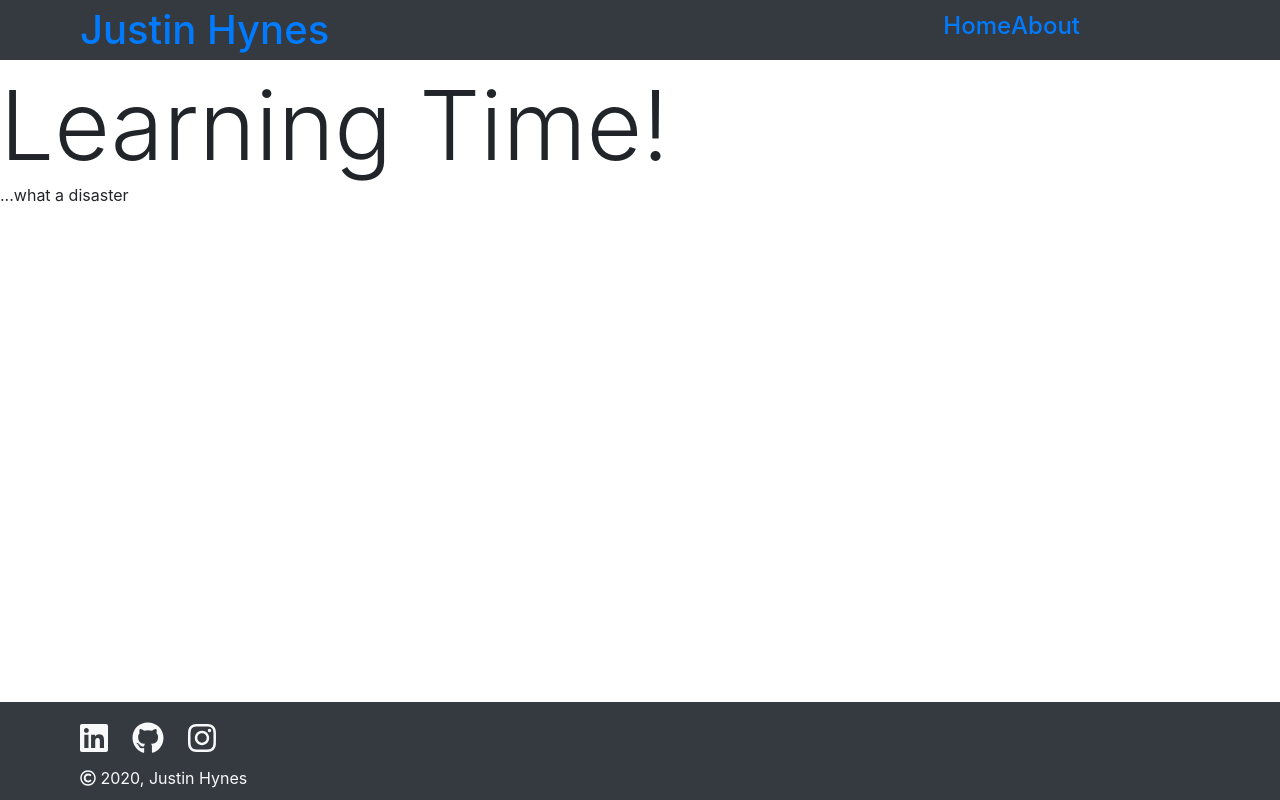
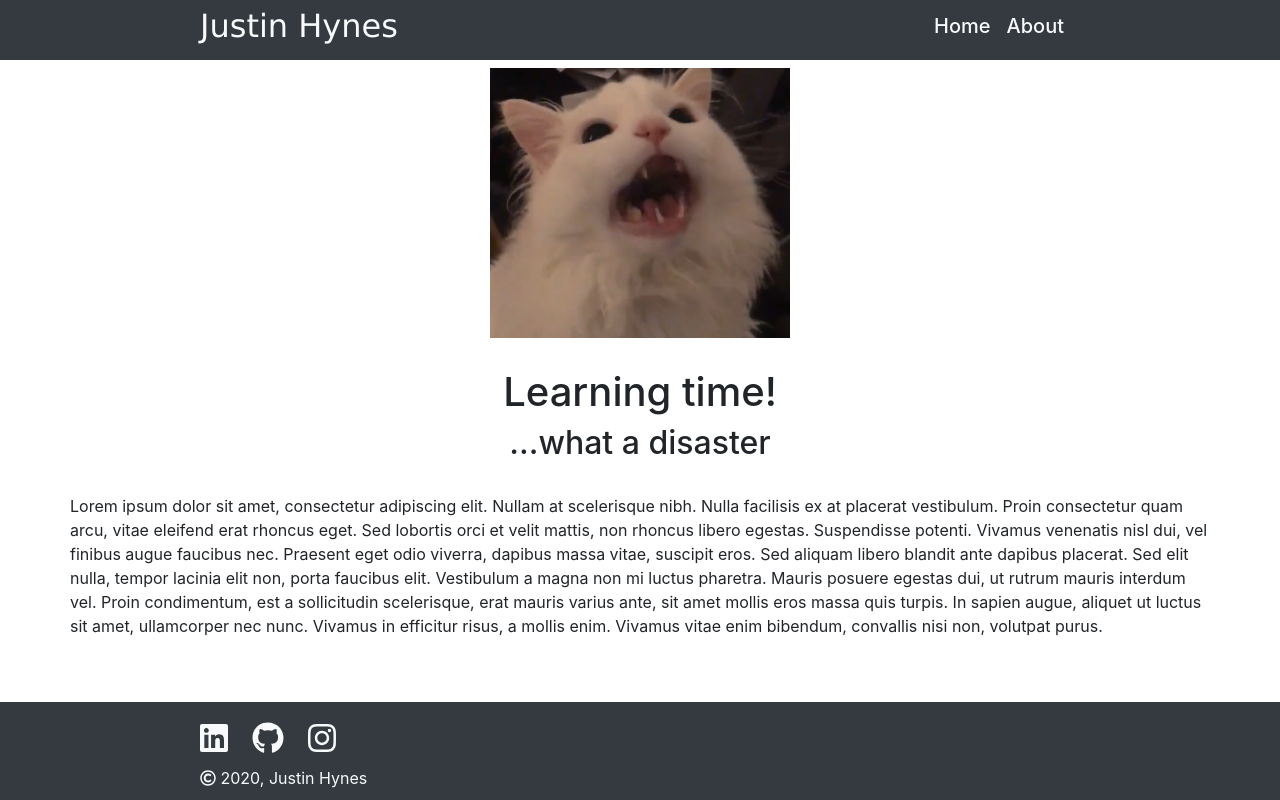
Before and after one commit to justinhynes/personal-site, a Gatsby site: page / in a window 1280 px wide. Built offline with nearby package versions, Linux system fonts and the light colour scheme; Gatsby itself is replaced by a stand-in of ours.

Commit message:
Add new components from learning-time during X-Men sprint/hackathon.

```diff
--- a/src/components/header.js
+++ b/src/components/header.js
@@ -1,6 +1,5 @@
 import PropTypes from "prop-types"
 import React from "react"
-import { Link } from "gatsby"
 
 import HeaderMenu from "./headerMenu"
 
@@ -8,8 +7,8 @@ import "../styling/header.css"
 
 const Header = ({ siteTitle }) => (
     <div className="d-flex flex-row align-items-center justify-content-between h1 bg-dark text-light text-center header-styling">
-    <Link className="header-link" to="/">Justin Hynes</Link>
-    <HeaderMenu className="d-flex justify-content-end"/>
+      <p className="h2 header-name">Justin Hynes</p>
+      <HeaderMenu />
     </div>
 )
 
--- a/src/components/headerMenu.js
+++ b/src/components/headerMenu.js
@@ -1,11 +1,12 @@
 import React from "react"
 import { Link } from "gatsby"
 
+import "../styling/headerMenu.css"
 
 const HeaderMenu = () => (
     <div className="d-flex flex-row bg-dark text-light text-center">
-        <Link to="/" className="h4">Home</Link>
-        <Link to="/about" className="h4">About</Link>
+        <Link to="/" className="h5 header-menu-link">Home</Link>
+        <Link to="/about" className="h5 px-3 header-menu-link">About</Link>
     </div>
 )
 
--- /dev/null
+++ b/src/components/image.js
@@ -0,0 +1,23 @@
+import React from "react"
+import { useStaticQuery, graphql } from "gatsby"
+import Img from "gatsby-image"
+
+import "../styling/image.css";
+
+const Image = () => {
+    const data = useStaticQuery(graphql`
+        query {
+            cat: file(relativePath: { eq: "cat_scream.png" }) {
+                childImageSharp {
+                    fluid(maxWidth: 300) {
+                        ...GatsbyImageSharpFluid
+                    }
+                }
+            }
+        }
+    `)
+
+    return <Img className="image-styling" fluid={data.cat.childImageSharp.fluid} />
+}
+
+export default Image
--- a/src/components/layout.js
+++ b/src/components/layout.js
@@ -19,7 +19,7 @@ const Layout = ({ children }) => {
   return (
     <>
         <Header siteTitle={data.site.siteMetadata.title} />
-        <div>
+        <div className="d-flex justify-content-center">
           <main>{children}</main>
         </div>
         <Footer/>
--- a/src/pages/index.js
+++ b/src/pages/index.js
@@ -1,14 +1,21 @@
 import React from "react"
 
 import Layout from "../components/layout";
+import Image from "../components/image";
 import 'bootstrap/dist/css/bootstrap.css';
+
+import "../styling/index.css";
 
 const IndexPage = () => (
   <Layout>
-    <div className="display-1">
-      Learning Time!
+    <div className="d-block mx-auto image-box">
+      <Image />
     </div>
-    <p>...what a disaster</p>
+    <div className="d-flex flex-column align-items-center index-page-content">
+      <div className="h1">Learning time!</div>
+      <div className="h2">...what a disaster</div>
+      <div className="d-flex py-4">Lorem ipsum dolor sit amet, consectetur adipiscing elit. Nullam at scelerisque nibh. Nulla facilisis ex at placerat vestibulum. Proin consectetur quam arcu, vitae eleifend erat rhoncus eget. Sed lobortis orci et velit mattis, non rhoncus libero egestas. Suspendisse potenti. Vivamus venenatis nisl dui, vel finibus augue faucibus nec. Praesent eget odio viverra, dapibus massa vitae, suscipit eros. Sed aliquam libero blandit ante dapibus placerat. Sed elit nulla, tempor lacinia elit non, porta faucibus elit. Vestibulum a magna non mi luctus pharetra. Mauris posuere egestas dui, ut rutrum mauris interdum vel. Proin condimentum, est a sollicitudin scelerisque, erat mauris varius ante, sit amet mollis eros massa quis turpis. In sapien augue, aliquet ut luctus sit amet, ullamcorper nec nunc. Vivamus in efficitur risus, a mollis enim. Vivamus vitae enim bibendum, convallis nisi non, volutpat purus.</div>
+    </div>
   </Layout>
 )
 
--- /dev/null
+++ b/src/styling/about.css
@@ -0,0 +1,3 @@
+.about-page {
+    max-width: 1140px;
+}
--- a/src/styling/footer.css
+++ b/src/styling/footer.css
@@ -1,6 +1,6 @@
 .footer-style {
     margin-bottom: 0px;
-    padding-left: 80px;
+    padding-left: 200px;
     padding-bottom: 10px;
 
     position:absolute;
--- a/src/styling/header.css
+++ b/src/styling/header.css
@@ -1,9 +1,9 @@
 .header-styling {
     height: 60px;
-    padding-left: 80px;
+    padding-left: 200px;
     padding-right: 200px;
 }
 
-.header-link {
-    text-decoration: none;
+.header-name {
+    font-family: verdana;
 }
--- a/src/styling/headerMenu.css
+++ b/src/styling/headerMenu.css
@@ -1,3 +1,10 @@
-.header-menu-styling {
+.header-menu-link {
+    color: inherit;
     text-decoration: none;
 }
+
+.header-menu-link:hover {
+    color: inherit;
+    transform: scale(1.1);
+    -webkit-transform: scale(1.1)
+}
--- /dev/null
+++ b/src/styling/image.css
@@ -0,0 +1,3 @@
+.image-styling {
+    max-width: 300px;
+}
--- /dev/null
+++ b/src/styling/index.css
@@ -0,0 +1,13 @@
+.index-page-content {
+    max-width: 1140px;
+}
+
+.image-box {
+    height: 300px;
+    width: 300px;
+}
+
+.index-about-text {
+    align-content: center;
+    text-align: center;
+}
--- /dev/null
+++ b/src/styling/pageStyle.css
@@ -0,0 +1,3 @@
+.page-style {
+    max-width: 1140px;
+}
--- a/src/styling/social.css
+++ b/src/styling/social.css
@@ -10,5 +10,6 @@
 
 .social-link:hover {
     color: inherit;
+    transform: scale(1.3);
     -webkit-transform: scale(1.3);
 }
```
Also changed, not shown: src/pages/about.js (+7 -3 lines), src/components/social.js (line endings or trailing spaces), src/images/cat_scream.png (added), 1 other file.
